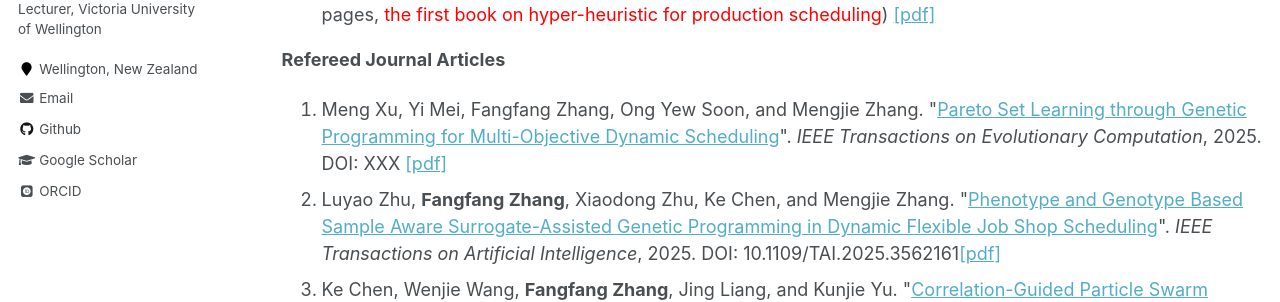
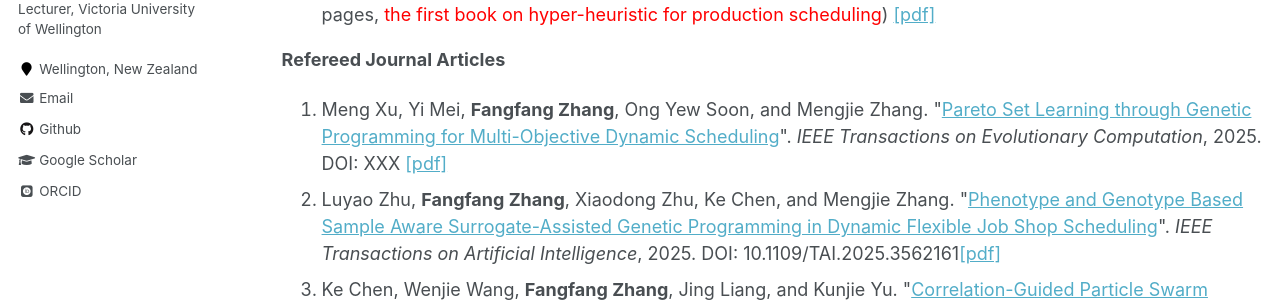
Before and after one commit to fangfang-zhang/fangfang-zhang.github.io, a Jekyll site: the page built from _pages/publications.md, in a window 1280 px wide and 900 px high. Shown: the part 295-597 px from the top of the window. Built offline with Jekyll 4.4.1, drawn with Linux system fonts in a browser that asks for light colours; some web fonts are replaced.

Commit message:
NodaTEVC

```diff
--- a/_pages/publications.md
+++ b/_pages/publications.md
@@ -11,7 +11,7 @@ author_profile: true
 
 **Refereed Journal Articles**
 <ol>
-<li>Meng Xu, Yi Mei, Fangfang Zhang, Ong Yew Soon, and Mengjie Zhang. "<a target="_blank" href="">Pareto Set Learning through Genetic Programming for Multi-Objective Dynamic Scheduling</a>". <i>IEEE Transactions on Evolutionary Computation</i>, 2025. DOI: XXX <a target="_blank" href="">[pdf]</a></li>
+<li>Meng Xu, Yi Mei, <b>Fangfang Zhang</b>, Ong Yew Soon, and Mengjie Zhang. "<a target="_blank" href="">Pareto Set Learning through Genetic Programming for Multi-Objective Dynamic Scheduling</a>". <i>IEEE Transactions on Evolutionary Computation</i>, 2025. DOI: XXX <a target="_blank" href="">[pdf]</a></li>
 <li>Luyao Zhu, <b>Fangfang Zhang</b>, Xiaodong Zhu, Ke Chen, and Mengjie Zhang. "<a target="_blank" href="">Phenotype and Genotype Based Sample Aware Surrogate-Assisted Genetic Programming in Dynamic Flexible Job Shop Scheduling</a>". <i>IEEE Transactions on Artificial Intelligence</i>, 2025. DOI: 10.1109/TAI.2025.3562161<a target="_blank" href="">[pdf]</a></li>
 <li>Ke Chen, Wenjie Wang, <b>Fangfang Zhang</b>, Jing Liang, and Kunjie Yu. "<a target="_blank" href="https://www.ieee-jas.net/article/doi/10.1109/JAS.2025.125306?pageType=en">Correlation-Guided Particle Swarm Optimization Approach for Feature Selection in Fault Diagnosis</a>". <i>IEEE/CAA Journal of Automatica Sinica</i>, 2025. DOI: 10.1109/JAS.2025.125306 <a target="_blank" href="https://github.com/fangfang-zhang/fangfang-zhang.github.io/blob/main/files/2025-CGPSO%20Approach%20for%20FS%20in%20Fault%20Diagnosis.pdf">[pdf]</a></li>
 <li><b>Fangfang Zhang</b>, Mazhar Ansari Ardeh, Yi Mei, and Mengjie Zhang. "<a target="_blank" href="">Genetic Programming with Tabu List for Dynamic Flexible Job Shop Scheduling</a>". <i>Evolutionary Computation</i>, 2025. DOI: XXX <a target="_blank" href="">[pdf]</a></li>
```
